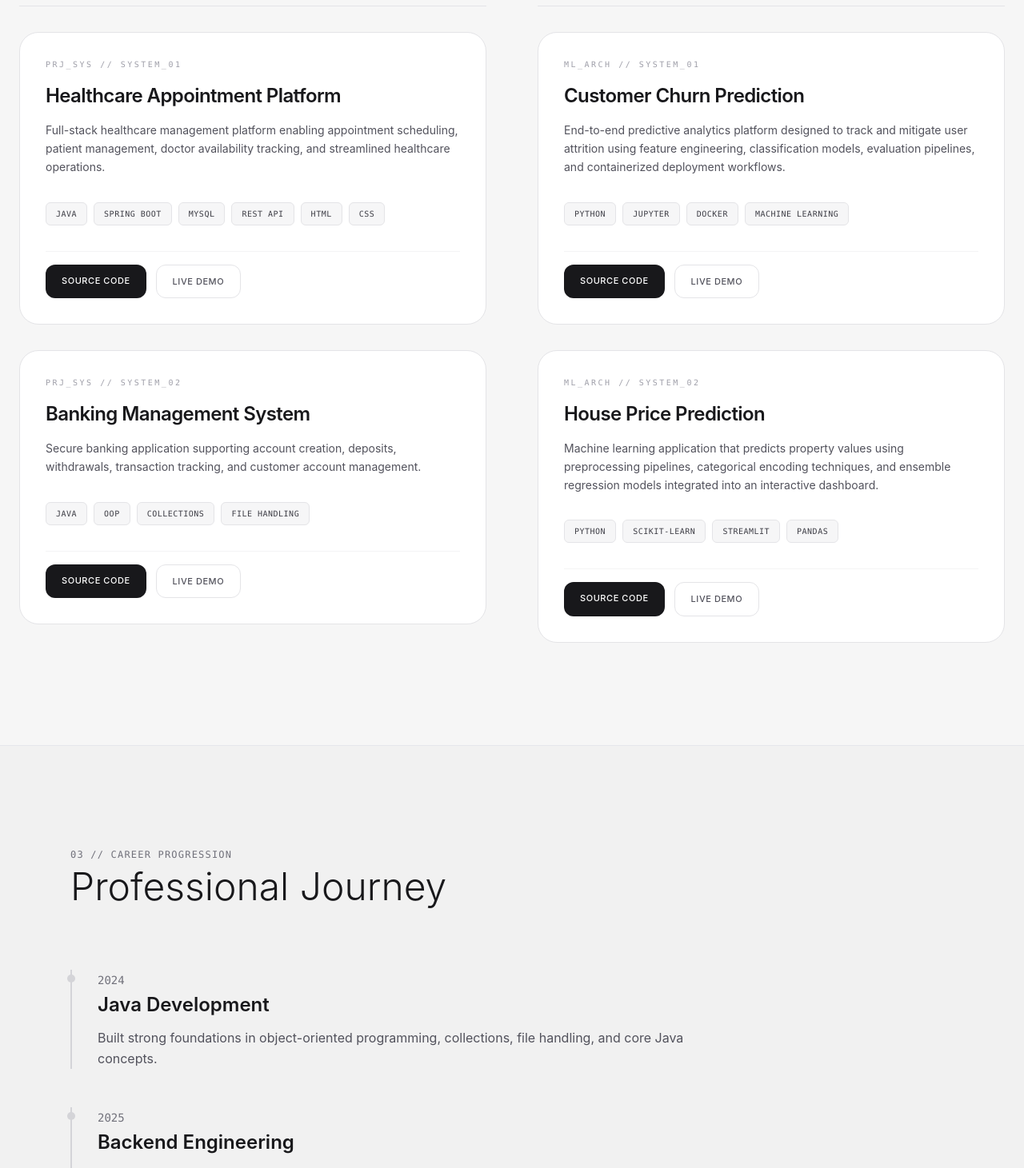
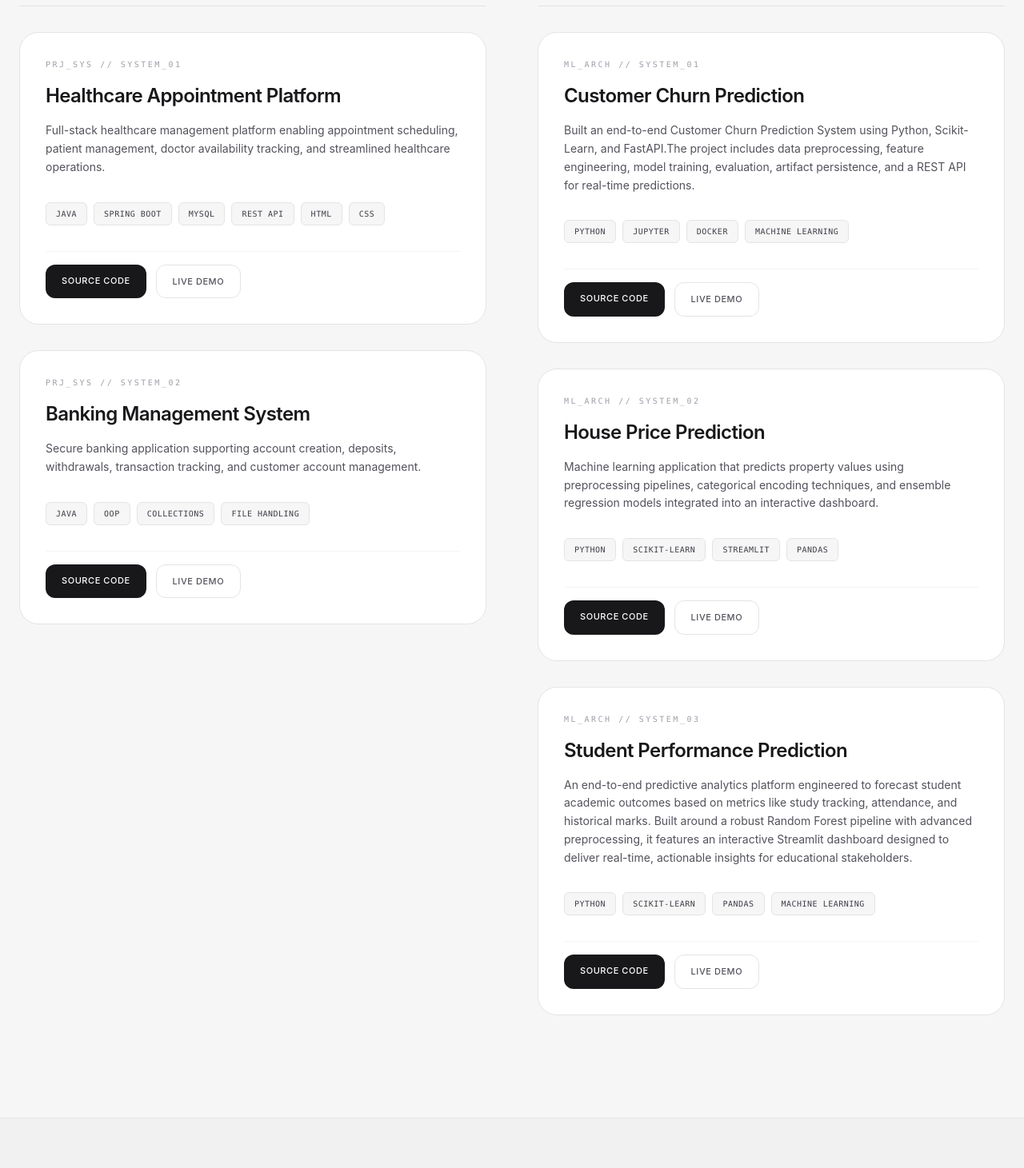
Before and after one commit to Saqibbhat321/MyPortfolio, a React app: page / in a window 1280 px wide. Shown: the part 3282-4743 px from the top of the page at 80% size. Built offline with nearby package versions, Linux system fonts and the light colour scheme; the HTML template or start-up script is replaced by a standard one.

Commit message:
added studentPerformancePrediction

```diff
--- a/src/components/Projects.jsx
+++ b/src/components/Projects.jsx
@@ -24,7 +24,7 @@ const mlProjects = [
   {
     title: "Customer Churn Prediction",
     description:
-      "End-to-end predictive analytics platform designed to track and mitigate user attrition using feature engineering, classification models, evaluation pipelines, and containerized deployment workflows.",
+    "Built an end-to-end Customer Churn Prediction System using Python, Scikit-Learn, and FastAPI.The project includes data preprocessing, feature engineering, model training, evaluation, artifact persistence, and a REST API for real-time predictions.",
     tech: ["Python", "Jupyter", "Docker", "Machine Learning"],
     github: "https://github.com/Saqibbhat321/CustomerChurn",
     demo: "#",
@@ -37,6 +37,19 @@ const mlProjects = [
     github: "https://github.com/Saqibbhat321/Project_HousePricePrediction",
     demo: "#",
   },
+  {
+  title: "Student Performance Prediction",
+  description:
+  "An end-to-end predictive analytics platform engineered to forecast student academic outcomes based on metrics like study tracking, attendance, and historical marks. Built around a robust Random Forest pipeline with advanced preprocessing, it features an interactive Streamlit dashboard designed to deliver real-time, actionable insights for educational stakeholders.",
+  tech: [
+    "Python",
+    "Scikit-Learn",
+    "Pandas",
+    "Machine Learning"
+  ],
+  github: "https://github.com/Saqibbhat321/StudentPerformancePridiction",
+  demo: "#",
+},
 ];
 
 function ProjectCard({ project, index, scope }) {
```
